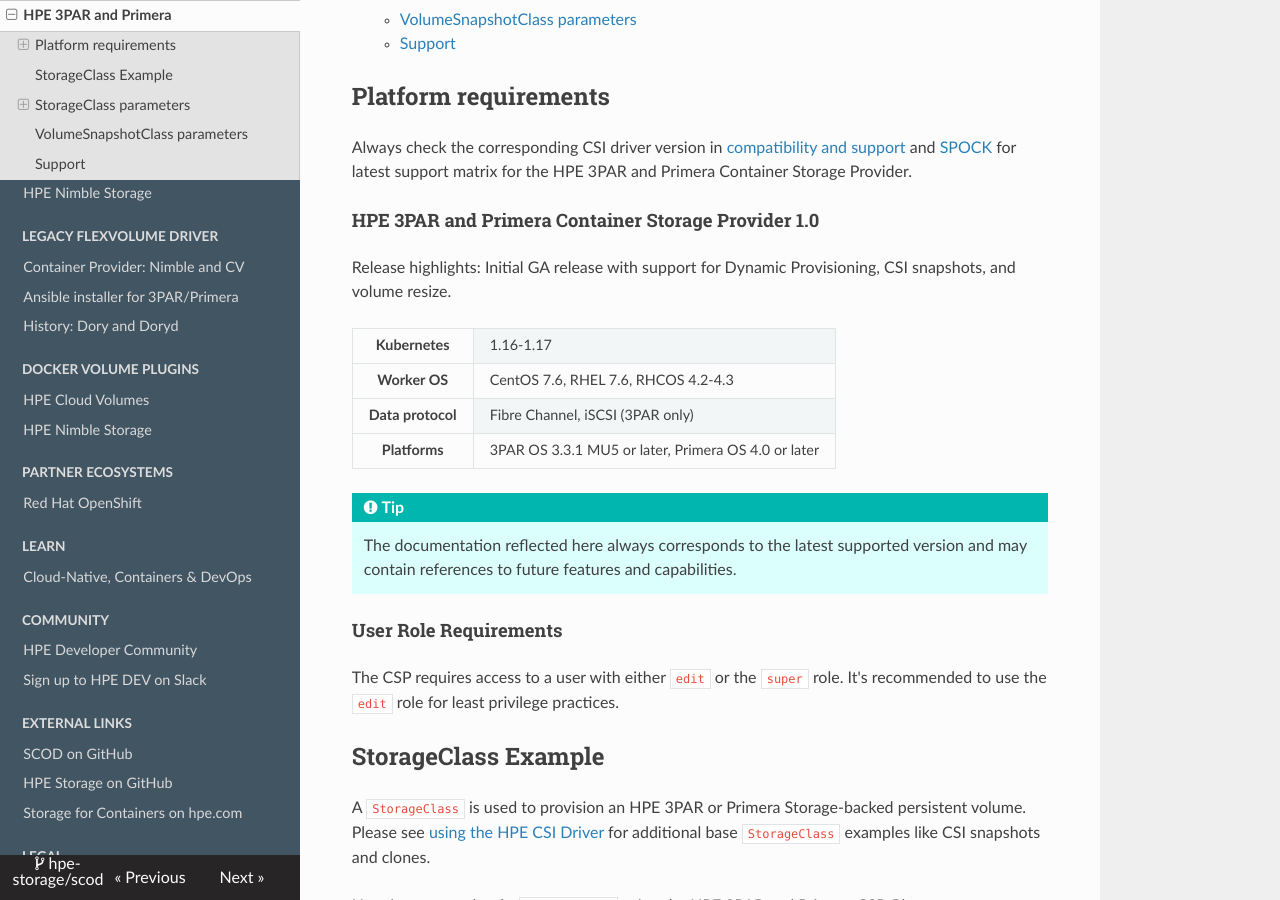
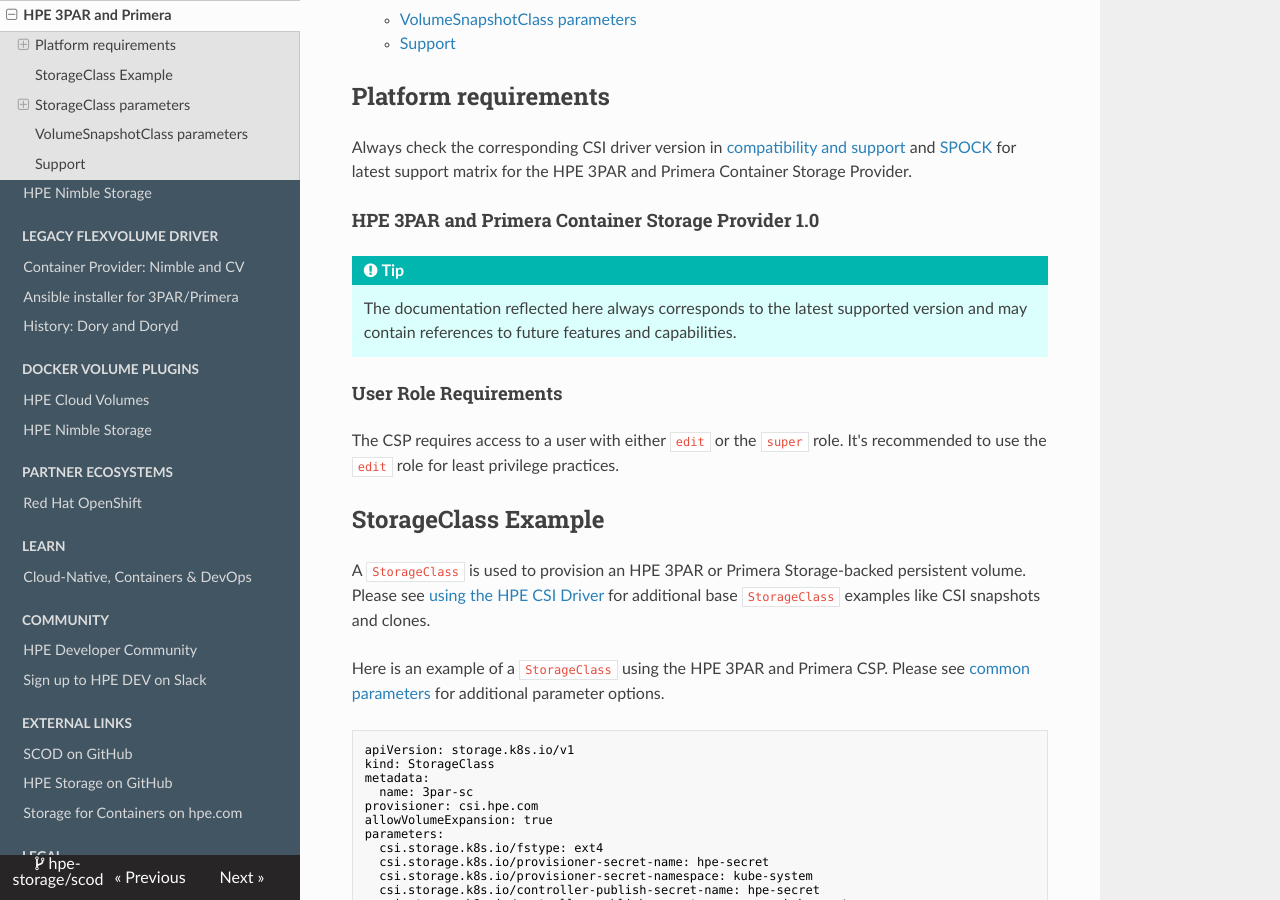
Before and after one commit to hpe-storage/scod, an MkDocs documentation site: the page built from docs/container_storage_provider/hpe_3par_primera/index.md, in a window 1280 px wide and 900 px high, scrolled down 500 px. Built offline with MkDocs 1.6.1, drawn with Linux system fonts in a browser that asks for light colours; nearby versions of some CDN libraries.

Commit message:
fixes
Signed-off-by: Chris Snell <snell.chris@gmail.com>

```diff
--- a/docs/container_storage_provider/hpe_3par_primera/index.md
+++ b/docs/container_storage_provider/hpe_3par_primera/index.md
@@ -9,27 +9,6 @@
 Always check the corresponding CSI driver version in [compatibility and support](../../csi_driver/index.md#compatibility_and_support) and [SPOCK](https://h20272.www2.hpe.com/spock/index.aspx) for latest support matrix for the HPE 3PAR and Primera Container Storage Provider.
 
 #### HPE 3PAR and Primera Container Storage Provider 1.0
-
-Release highlights: Initial GA release with support for Dynamic Provisioning, CSI snapshots, and volume resize.
-
-<table>
-  <tr>
-    <th>Kubernetes</th>
-    <td>1.16-1.17</td>
-  </tr>
-  <tr>
-    <th>Worker OS</th>
-    <td>CentOS 7.6, RHEL 7.6, RHCOS 4.2-4.3
-  </tr>
-    <tr>
-    <th>Data protocol</th>
-    <td>Fibre Channel, iSCSI (3PAR only) </td>
-  </tr>
-  <tr>
-    <th>Platforms</th>
-    <td>3PAR OS 3.3.1 MU5 or later, Primera OS 4.0 or later
-  </tr>
-</table>
 
 !!! tip
     The documentation reflected here always corresponds to the latest supported version and may contain references to future features and capabilities.
```
Also changed, not shown: docs/csi_driver/using.md (+3 -3 lines).
